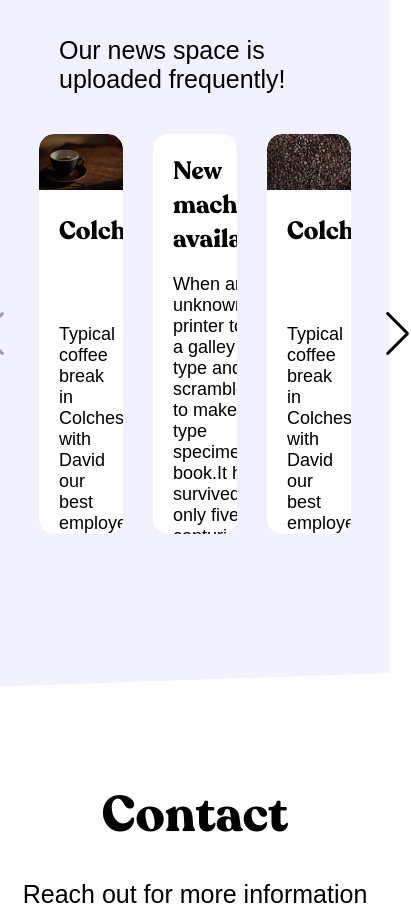
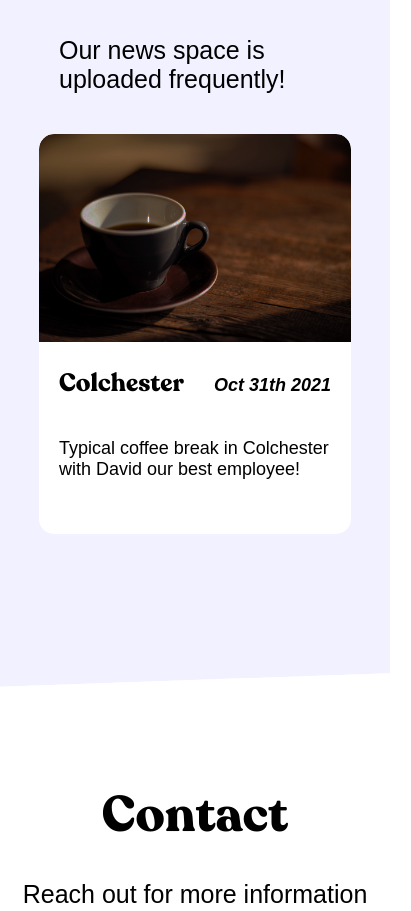
Before and after one commit to jeromenicco/new-avs, a React (Create React App) app: page / in a window 390 px wide. Shown: the part 4880-5791 px from the top of the page, 411 px wide, since content can reach past the window. Built offline with nearby package versions, Linux system fonts and the light colour scheme; the HTML template or start-up script is replaced by a standard one.

Commit message:
swiper mobile wip

```diff
--- a/src/App.js
+++ b/src/App.js
@@ -28,7 +28,7 @@ function App() {
       <Freeloan Link={Link} />
       {/* <SectionBreak /> */}
       <Includes Link={Link}/>
-      <News />
+      <News isLaptop={isLaptop} />
       <Contact />
       <Footer />
     </div>
--- a/src/components/News.js
+++ b/src/components/News.js
@@ -12,7 +12,7 @@ import "swiper/css/navigation"
 import SwiperCore, { Navigation } from "swiper"
 
 
-function News() {
+function News({ isLaptop }) {
     SwiperCore.use([Navigation]);
     return (
         <div className='news-container' id='news-section'>
@@ -24,9 +24,9 @@ function News() {
                 <div className='carousel-wrapper'>
                     <Swiper
                         className="swiper-container"
-                        slidesPerView={3}
+                        slidesPerView={isLaptop ? 3 : 1}
                         spaceBetween={30}
-                        navigation={true}
+                        navigation={isLaptop ? true : false}
                         speed={700}
                     >
                         {
```
